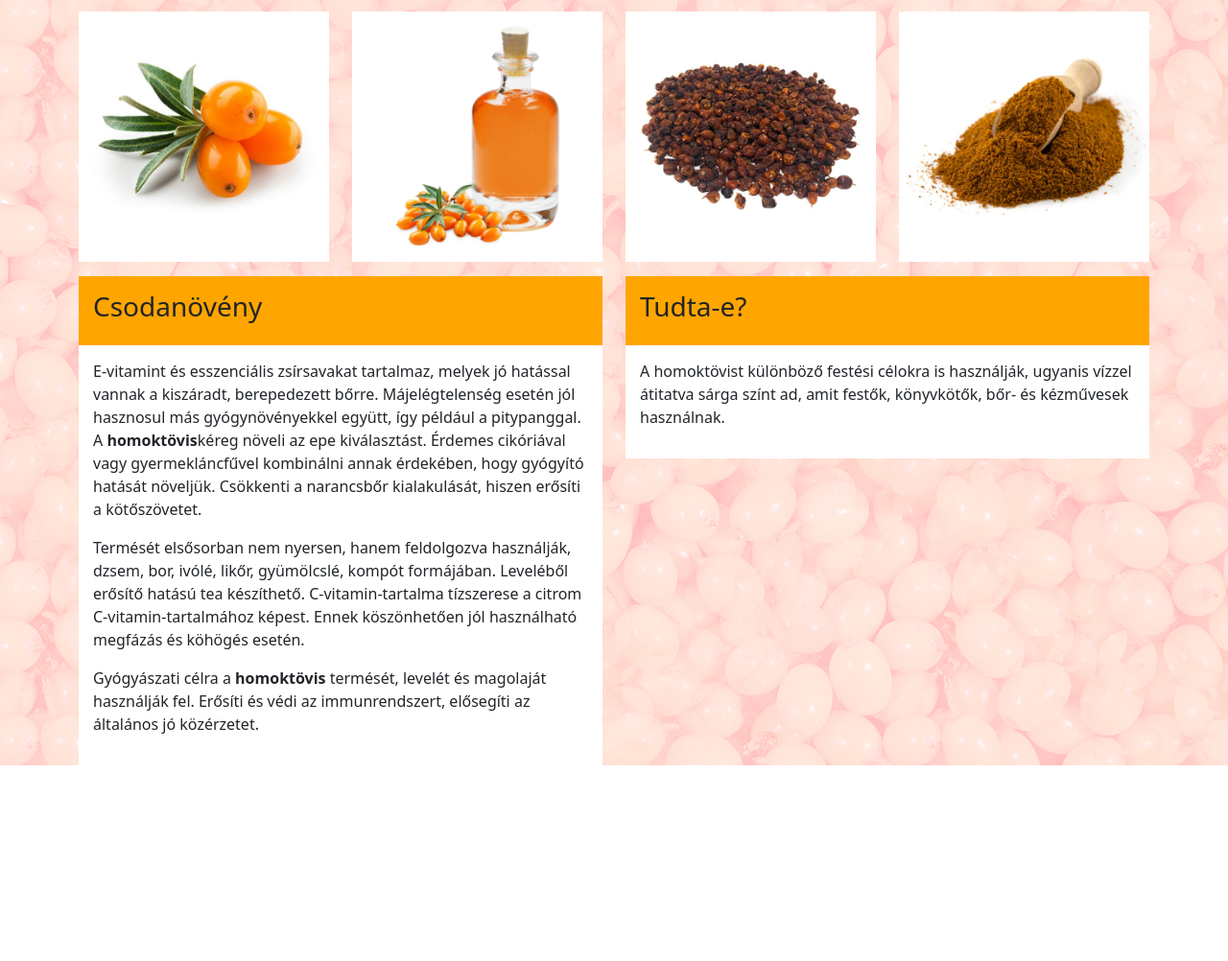
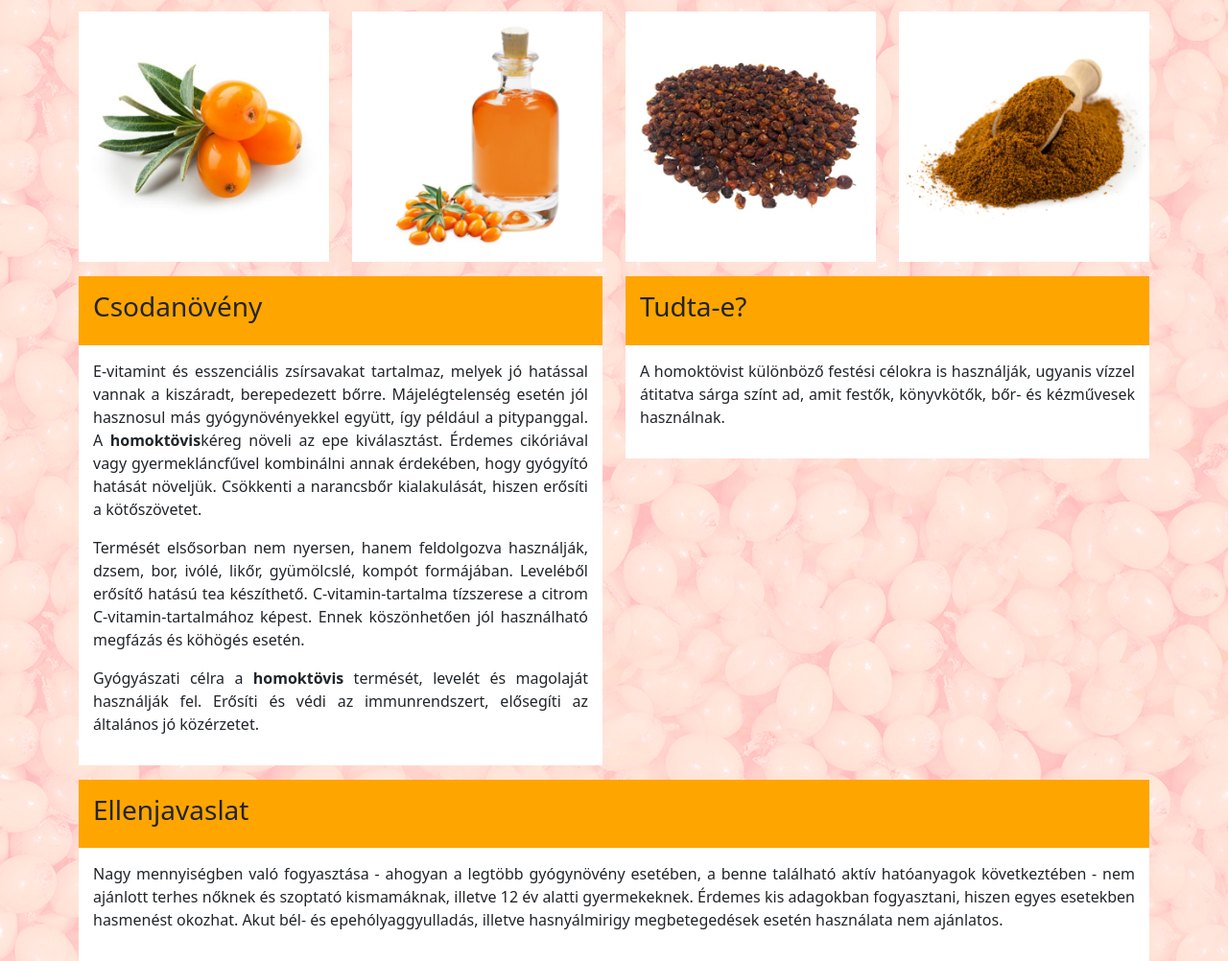
Before and after one commit to Patrik3229/homoktovis, a website built with Vite: page index.html in a window 1280 px wide. Shown: the part 960-1962 px from the top of the page at 96% size. Before the commit the page ends 1758 px from the top, so only its background shows below. Built offline with nearby package versions, Linux system fonts and the light colour scheme.

Commit message:
Ellenjavaslat

```diff
--- a/index.html
+++ b/index.html
@@ -99,6 +99,19 @@
         </div>
       </div>
 
+      <!-- Ellenjavaslat -->
+
+      <div class="row">
+        <div class="col">
+          <div id="ellenjavaslat">
+            <h3>Ellenjavaslat</h3>
+          </div>
+          <div id="standarddiv">
+            <p>Nagy mennyiségben való fogyasztása - ahogyan a legtöbb gyógynövény esetében, a benne található aktív hatóanyagok következtében - nem ajánlott terhes nőknek és szoptató kismamáknak, illetve 12 év alatti gyermekeknek. Érdemes kis adagokban fogyasztani, hiszen egyes esetekben hasmenést okozhat. Akut bél- és epehólyaggyulladás, illetve hasnyálmirigy megbetegedések esetén használata nem ajánlatos.</p>
+          </div>
+        </div>
+      </div>
+
     </div>
   </body>
 </html>
--- a/style.css
+++ b/style.css
@@ -60,4 +60,11 @@ body {
 #standarddiv {
     background-color: white;
     padding: 15px;
+    text-align: justify;
 }
+
+#ellenjavaslat {
+    background-color: orange;
+    padding: 15px;
+    margin-top: 15px;
+}
```
